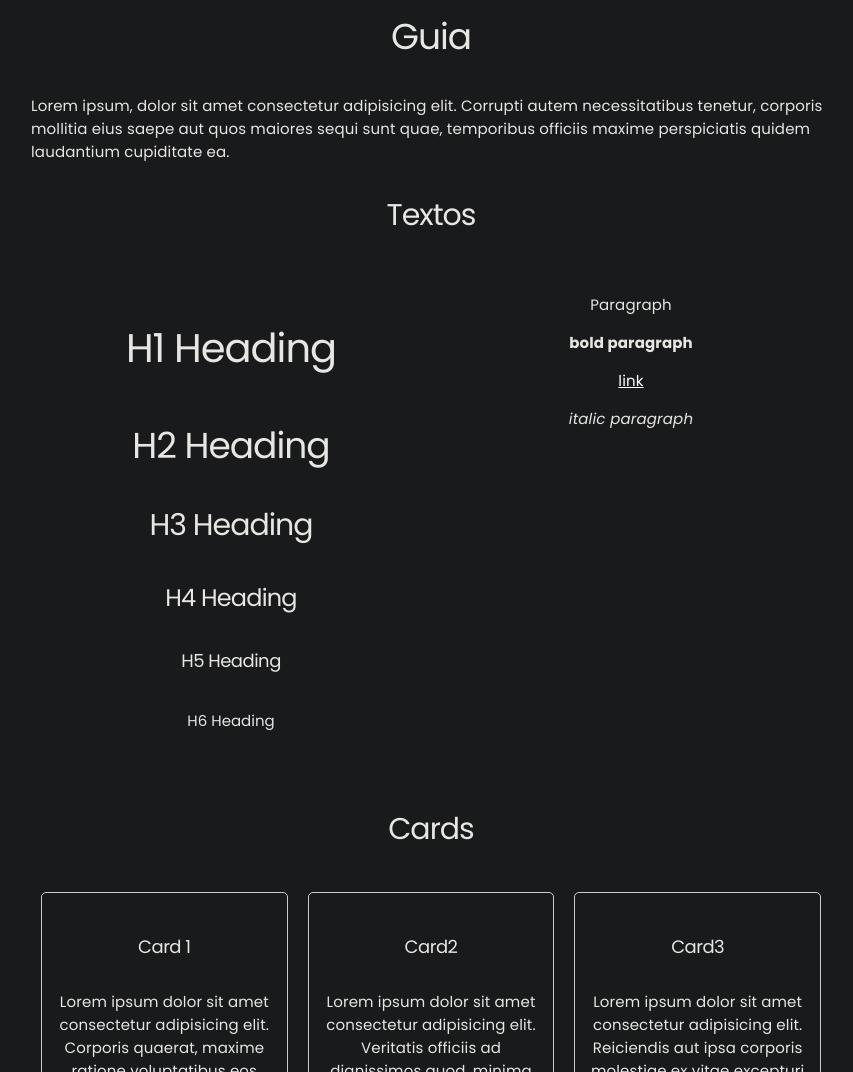
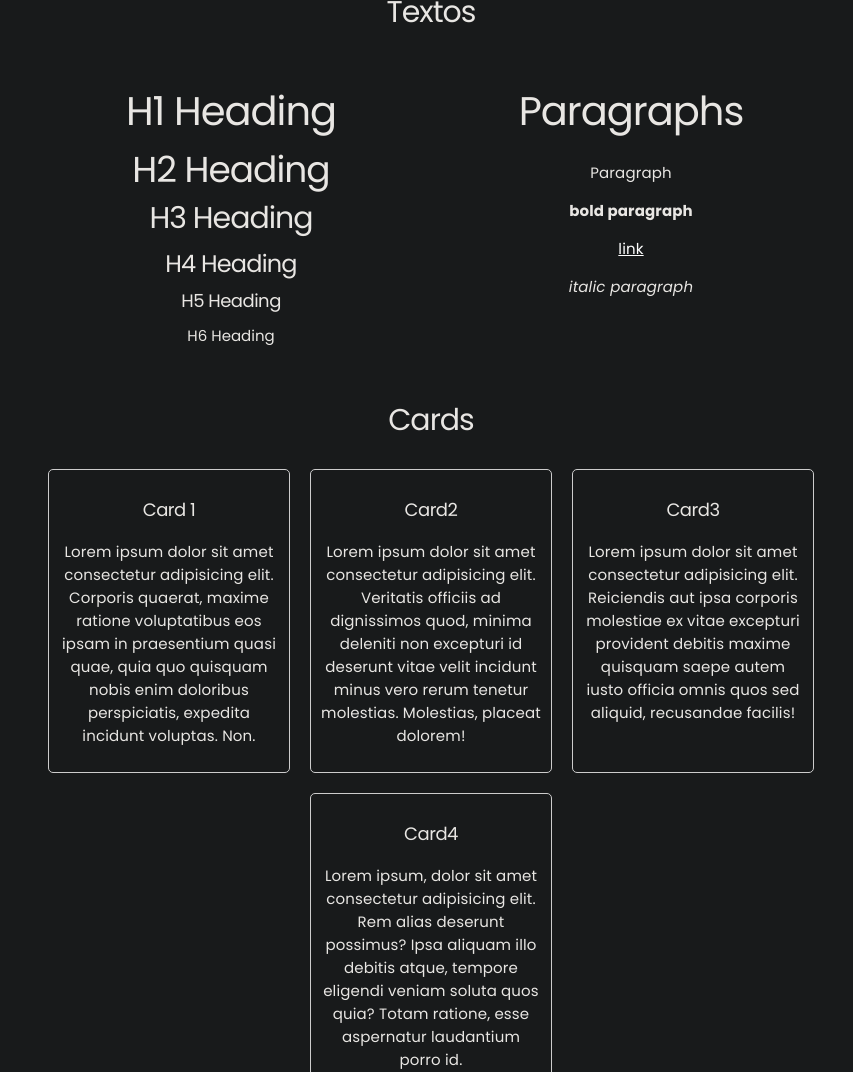
Before and after one commit to rafaelmarquesRM/minimalist, a plain HTML site: page index.html in a window 1280 px wide. Shown: the part 1728-2800 px from the top of the page, without its empty margins (209-1062 px from the left). Drawn offline with Linux system fonts and the light colour scheme.

Commit message:
Effect box-shadow and card grid

```diff
--- a/index.html
+++ b/index.html
@@ -88,6 +88,7 @@
 				<h6>H6 Heading</h6>
 			</article>
 			<article class="col">
+				<h1>Paragraphs</h1>
 				<p>Paragraph</p>
 				<p class="bold">bold paragraph</p>
 				<a class="link" href="">link</a>
@@ -96,21 +97,21 @@
 		</section>
 
 		<!--Cards-->
-		<h3 class="text-center">Cards</h3>
-		<section class="row text-center">
-			<article class="col card">
+		<h3 class="text-center center">Cards</h3>
+		<section class="cards text-center">
+			<article class="card">
 				<h5>Card 1</h5>
 				<p>Lorem ipsum dolor sit amet consectetur adipisicing elit. Corporis quaerat, maxime ratione voluptatibus eos ipsam in praesentium quasi quae, quia quo quisquam nobis enim doloribus perspiciatis, expedita incidunt voluptas. Non.</p>
 			</article>
-			<article class="col card">
+			<article class="card">
 				<h5>Card2</h5>
 				<p>Lorem ipsum dolor sit amet consectetur adipisicing elit. Veritatis officiis ad dignissimos quod, minima deleniti non excepturi id deserunt vitae velit incidunt minus vero rerum tenetur molestias. Molestias, placeat dolorem!</p>
 			</article>
-			<article class="col card">
+			<article class="card">
 				<h5>Card3</h5>
 				<p>Lorem ipsum dolor sit amet consectetur adipisicing elit. Reiciendis aut ipsa corporis molestiae ex vitae excepturi provident debitis maxime quisquam saepe autem iusto officia omnis quos sed aliquid, recusandae facilis!</p>
 			</article>
-			<article class="col card">
+			<article class="card">
 				<h5>Card4</h5>
 				<p>Lorem ipsum, dolor sit amet consectetur adipisicing elit. Rem alias deserunt possimus? Ipsa aliquam illo debitis atque, tempore eligendi veniam soluta quos quia? Totam ratione, esse aspernatur laudantium porro id.</p>
 			</article>
--- a/minimalist.css
+++ b/minimalist.css
@@ -39,24 +39,30 @@ h1,h2,h3 {
 }
 h1 {
   font-size:4rem;
+  line-height: 2rem;
 }
 h2 {
   font-size:3.6rem;
+  line-height: 1.8rem;
 }
 h3 {
   font-size:3rem;
+  line-height: 1.8rem;
 }
 h4 {
   font-size:2.4rem;
   letter-spacing:-.08rem;
+  line-height: 1rem;
 }
 h5 {
   font-size:1.8rem;
   letter-spacing:-.05rem;
+  line-height: 0;
 }
 h6 {
   font-size:1.5rem;
   letter-spacing:0;
+  line-height: 0;
 }
 /* ==========
     NAV
@@ -104,7 +110,7 @@ a:hover {
   display: flex;
   align-items: center;
   justify-content: center;
-  flex-direction: column;
+  flex-direction: row;
 }
 .bold {
   font-weight: bold;
@@ -131,6 +137,20 @@ img {
   border: 1px solid #ccc;
   border-radius: 0.5rem;
   padding: 1rem;
+  min-width: 22rem;
+  max-width: 22rem;
+  margin: 1rem;
+  transition: 0.3s;
+}
+.card:hover {
+  box-shadow: #2b2b2b 1rem 0.8rem;
+  color: #fff;
+  border: 1px solid #fff;
+}
+.cards {
+  display: flex;
+  flex-wrap: wrap;
+  justify-content: center;
 }
 /* ===============
     Grid System
@@ -198,6 +218,10 @@ img {
    Media Queries
    =============== */
 
+
+/* ===============
+   Button
+   =============== */
 button {
   background: black;
   color: white;
```
